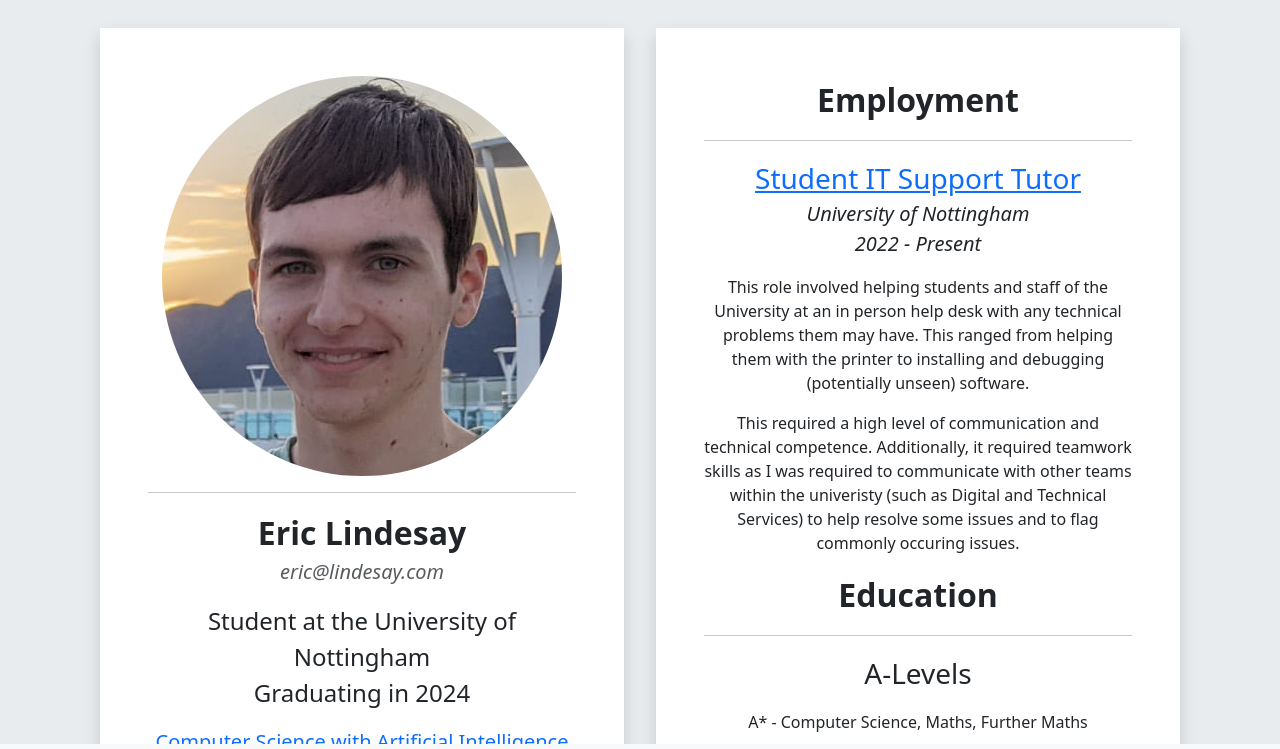
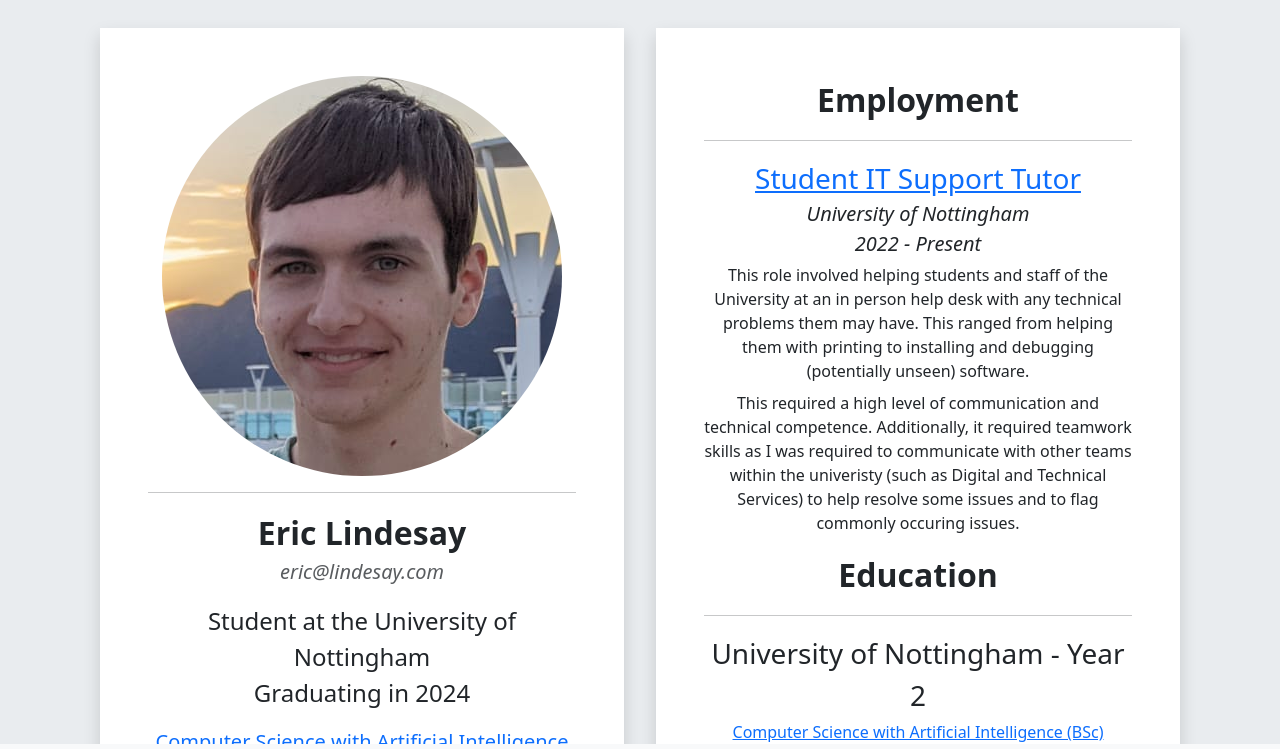
Before and after one commit to EricLindesay/EricLindesay.github.io, a website: page index.html in a window 1280 px wide. Shown: the top 749 px of the page. Drawn offline with nearby package versions, Linux system fonts and the light colour scheme.

Commit message:
Index: Add University of Nottingham to Education sectioN

```diff
--- a/index.html
+++ b/index.html
@@ -36,26 +36,31 @@
           target="_blank">Computer Science with Artificial Intelligence (BSc)</a>
       </div>
 
-      <!-- Employment -->
+      <!-- Employment and Education-->
       <div class="col-lg text-center py-5 px-5 m-3 bg-white shadow">
         <p class="fs-2 fw-bold">Employment</p>
         <hr>
         <a class="fs-3" href="https://www.nottingham.ac.uk/dts/help/smart-bar/it-tutor-recruitment.aspx"
           target="_blank">Student IT
           Support Tutor</a>
-        <p class="fs-5 fst-italic">University of Nottingham<br>
+        <p class="fs-5 fst-italic p-0 mb-0">University of Nottingham<br>
           2022 - Present</p>
-        <p class="fs-6">This role involved helping students and staff of the University at an in person help desk with
-          any technical problems them may have. This ranged from helping them with the printer to installing and
-          debugging (potentially unseen) software.</p>
+        <p class="fs-6 p-0 mt-1 mb-2">This role involved helping students and staff of the University at an in person
+          help desk with any technical problems them may have. This ranged from helping them with printing to installing
+          and debugging (potentially unseen) software.</p>
         <p class="fs-6">This required a high level of communication and technical competence. Additionally, it required
           teamwork skills as I was required to communicate with other teams within the univeristy (such as Digital and
           Technical Services) to help resolve some issues and to flag commonly occuring issues.</p>
 
         <p class="fs-2 fw-bold">Education</p>
         <hr>
-        <p class="fs-3">A-Levels</p>
-        <p class="fs-6">A* - Computer Science, Maths, Further Maths</p>
+        <p class="fs-3 p-0 mb-0">University of Nottingham - Year 2</p>
+        <a href="https://www.nottingham.ac.uk/studywithus/ugstudy/courses/UG/Computer-Science-with-Artificial-Intelligence-BSc-Hons-U6UCMPAI.html"
+          target="_blank">
+          <p class="fs-6 mt-1">Computer Science with Artificial Intelligence (BSc)</p>
+        </a>
+        <p class="fs-3 p-0 mb-0">A-Levels</p>
+        <p class="fs-6 mt-1 mb-0">A* - Computer Science, Maths, Further Maths</p>
       </div>
     </div>
 
```
